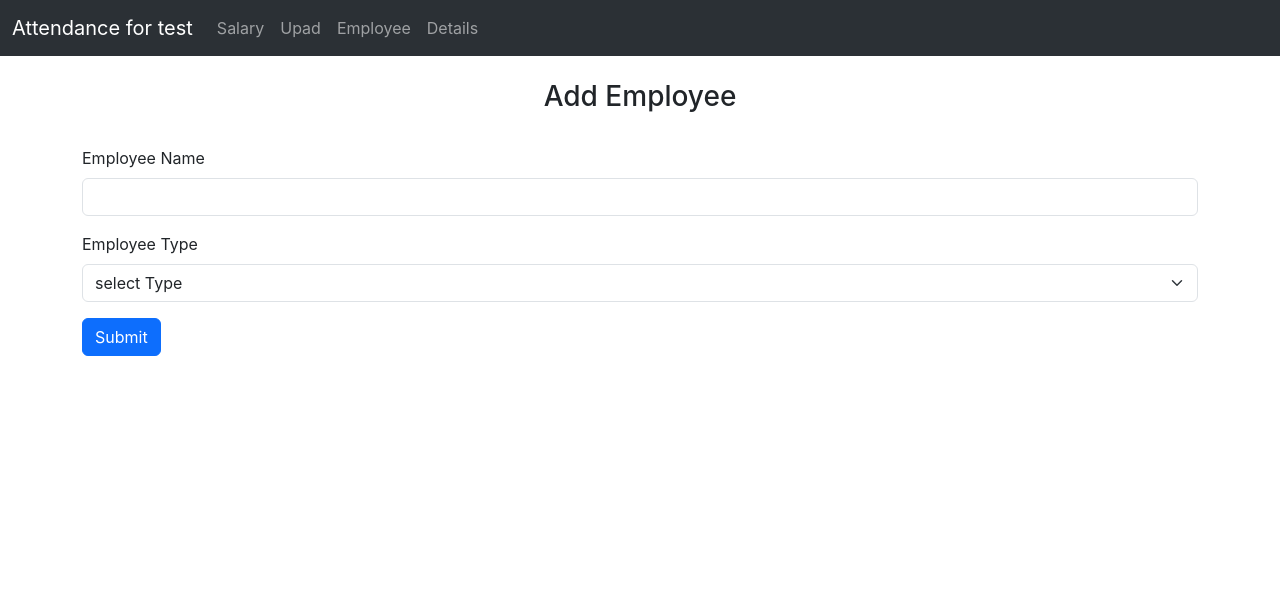
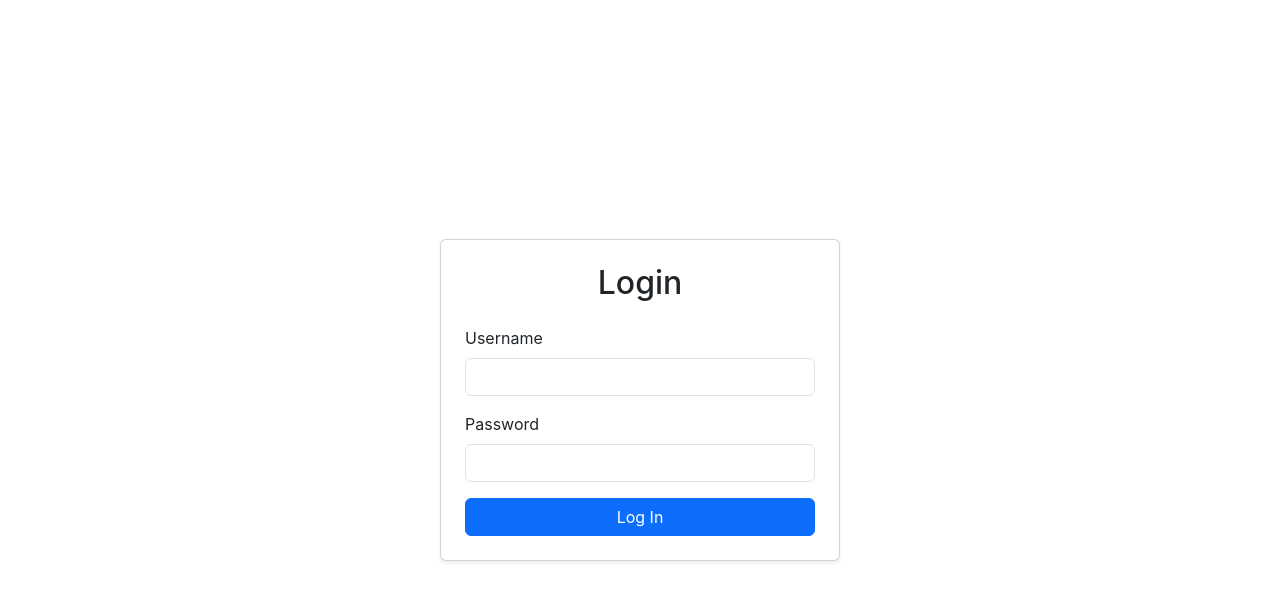
Before and after one commit to Savan-It/Attendance-Portal-Client, a React (Create React App) app: page /employee in a window 1280 px wide. Shown: the top 600 px of the page. Built offline with nearby package versions, Linux system fonts and the light colour scheme.

Commit message:
added login functionality

```diff
--- a/src/App.js
+++ b/src/App.js
@@ -1,4 +1,5 @@
 import './App.css';
+import { useState, useEffect } from 'react';
 import Employee from './Components/Employee';
 import Header from './Components/Header';
 import Home from './Components/Home';
@@ -6,12 +7,22 @@ import Salary from './Components/Salary';
 import { Routes, Route } from 'react-router-dom';
 import Upad from './Components/Upad';
 import AllAttendance from './Components/AllAttendance';
-
+import Login from './Components/Login';
 
 function App() {
+  const [isLogin, setIsLogin] = useState(() => {
+    return localStorage.getItem('isLogin') === 'true';
+  });
+
+  useEffect(() => {
+    localStorage.setItem('isLogin', isLogin);
+  }, [isLogin]);
+
   return (
     <>
-      <Header />
+      {isLogin ? (
+        <>
+          <Header setIsLogin={setIsLogin} />
           <Routes>
             <Route path="/" element={<Home />} />
             <Route path="/salary" element={<Salary />} />
@@ -20,7 +31,10 @@ function App() {
             <Route path="/employee" element={<Employee />} />
           </Routes>
         </>
-
+      ) : (
+        <Login setIsLogin={setIsLogin} />
+      )}
+    </>
   );
 }
 
--- a/src/Components/Header.jsx
+++ b/src/Components/Header.jsx
@@ -1,30 +1,41 @@
 import React from 'react';
-import { Link } from 'react-router-dom';
+import { Link, useNavigate } from 'react-router-dom';
 
-function Header() {
+function Header({ setIsLogin }) {
+  const navigate = useNavigate();
+
+  const handleLogout = () => {
+    setIsLogin(false); // Update state to false
+    localStorage.setItem('isLogin', 'false'); // Clear login status in localStorage
+    navigate('/'); // Redirect to home or login page
+  };
+
   return (
     <>
-            <nav class="navbar navbar-expand-lg bg-body-tertiary" data-bs-theme="dark">
-                <div class="container-fluid">
+      <nav className="navbar navbar-expand-lg bg-body-tertiary" data-bs-theme="dark">
+        <div className="container-fluid">
           <Link className="navbar-brand" to="/">Attendance for test</Link>
-                    <button class="navbar-toggler" type="button" data-bs-toggle="collapse" data-bs-target="#navbarNavDropdown" aria-controls="navbarNavDropdown" aria-expanded="false" aria-label="Toggle navigation">
-                        <span class="navbar-toggler-icon"></span>
+          <button className="navbar-toggler" type="button" data-bs-toggle="collapse" data-bs-target="#navbarNavDropdown" aria-controls="navbarNavDropdown" aria-expanded="false" aria-label="Toggle navigation">
+            <span className="navbar-toggler-icon"></span>
           </button>
-                    <div class="collapse navbar-collapse" id="navbarNavDropdown">
-                        <ul class="navbar-nav">
-                            <li class="nav-item">
+          <div className="collapse navbar-collapse" id="navbarNavDropdown">
+            <ul className="navbar-nav me-auto">
+              <li className="nav-item">
                 <Link className="nav-link" to="/salary">Salary</Link>
               </li>
-                            <li class="nav-item">
+              <li className="nav-item">
                 <Link className="nav-link" to="/upad">Upad</Link>
               </li>
-                            <li class="nav-item">
+              <li className="nav-item">
                 <Link className="nav-link" to="/employee">Employee</Link>
               </li>
-                            <li class="nav-item">
+              <li className="nav-item">
                 <Link className="nav-link" to="/attendance-details">Details</Link>
               </li>
             </ul>
+            <button className="btn btn-outline-light" onClick={handleLogout}>
+              Logout
+            </button>
           </div>
         </div>
       </nav>
--- /dev/null
+++ b/src/Components/Login.jsx
@@ -0,0 +1,53 @@
+import React, { useState } from 'react';
+
+function Login({ setIsLogin }) {
+  const [username, setUsername] = useState('');
+  const [password, setPassword] = useState('');
+  const [error, setError] = useState('');
+
+  const handleLogin = (e) => {
+    e.preventDefault();
+    // Static username and password check
+    if (username === 'rajubhai' && password === 'rajubhai@123') {
+      setIsLogin(true); // Update login state to true
+    } else {
+      setError('Invalid username or password');
+    }
+  };
+
+  return (
+    <div className="container d-flex justify-content-center align-items-center" style={{ height: '100vh' }}>
+      <div className="card p-4 shadow-sm" style={{ width: '400px' }}>
+        <h2 className="text-center mb-4">Login</h2>
+        {error && <div className="alert alert-danger">{error}</div>}
+        <form onSubmit={handleLogin}>
+          <div className="mb-3">
+            <label htmlFor="username" className="form-label">Username</label>
+            <input
+              type="text"
+              className="form-control"
+              id="username"
+              value={username}
+              onChange={(e) => setUsername(e.target.value)}
+              required
+            />
+          </div>
+          <div className="mb-3">
+            <label htmlFor="password" className="form-label">Password</label>
+            <input
+              type="password"
+              className="form-control"
+              id="password"
+              value={password}
+              onChange={(e) => setPassword(e.target.value)}
+              required
+            />
+          </div>
+          <button type="submit" className="btn btn-primary w-100">Log In</button>
+        </form>
+      </div>
+    </div>
+  );
+}
+
+export default Login;
```
Lines whose indentation alone changed are shown as unchanged.
